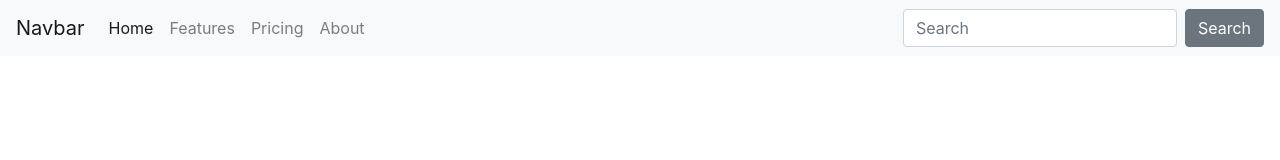
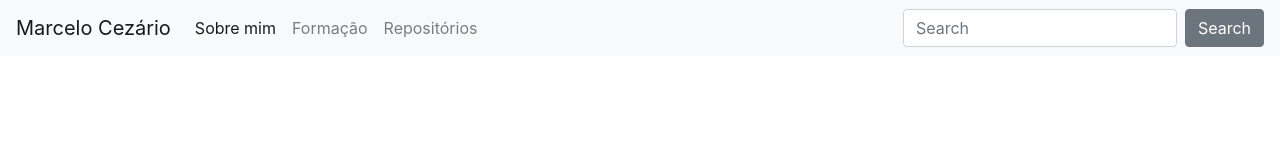
Before and after one commit to marcelocezario/marcelocezario.github.io, a plain HTML site: page index.html in a window 1280 px wide. Drawn offline with nearby package versions, Linux system fonts and the light colour scheme.

Commit message:
Editando html

```diff
--- a/index.html
+++ b/index.html
@@ -13,24 +13,20 @@
   <body>
 
   <nav class="navbar navbar-expand-lg navbar-light bg-light">
-  <a class="navbar-brand" href="#">Navbar</a>
+  <a class="navbar-brand" href="#">Marcelo Cezário</a>
   <button class="navbar-toggler" type="button" data-toggle="collapse" data-target="#navbarColor03" aria-controls="navbarColor03" aria-expanded="false" aria-label="Toggle navigation">
 	<span class="navbar-toggler-icon"></span>
   </button>
-
   <div class="collapse navbar-collapse" id="navbarColor03">
 	<ul class="navbar-nav mr-auto">
 	  <li class="nav-item active">
-		<a class="nav-link" href="#">Home <span class="sr-only">(current)</span></a>
+		<a class="nav-link" href="#">Sobre mim<span class="sr-only">(current)</span></a>
 	  </li>
 	  <li class="nav-item">
-		<a class="nav-link" href="#">Features</a>
+		<a class="nav-link" href="#">Formação</a>
 	  </li>
 	  <li class="nav-item">
-		<a class="nav-link" href="#">Pricing</a>
-	  </li>
-	  <li class="nav-item">
-		<a class="nav-link" href="#">About</a>
+		<a class="nav-link" href="#">Repositórios</a>
 	  </li>
 	</ul>
 	<form class="form-inline my-2 my-lg-0">
```
